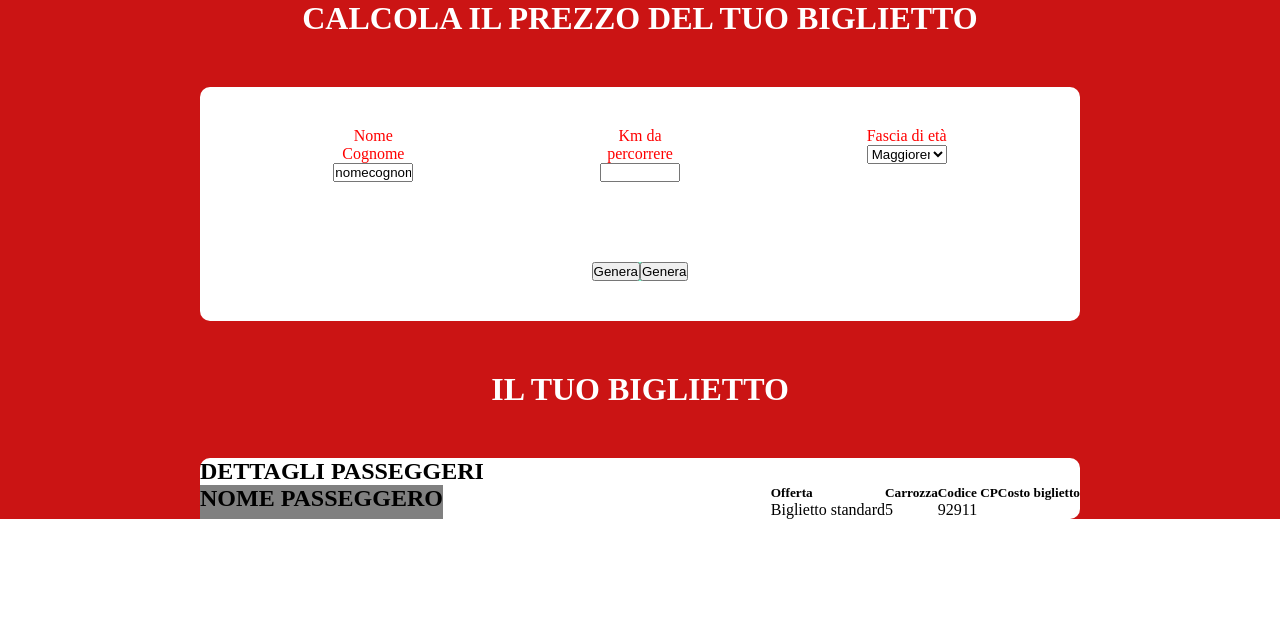
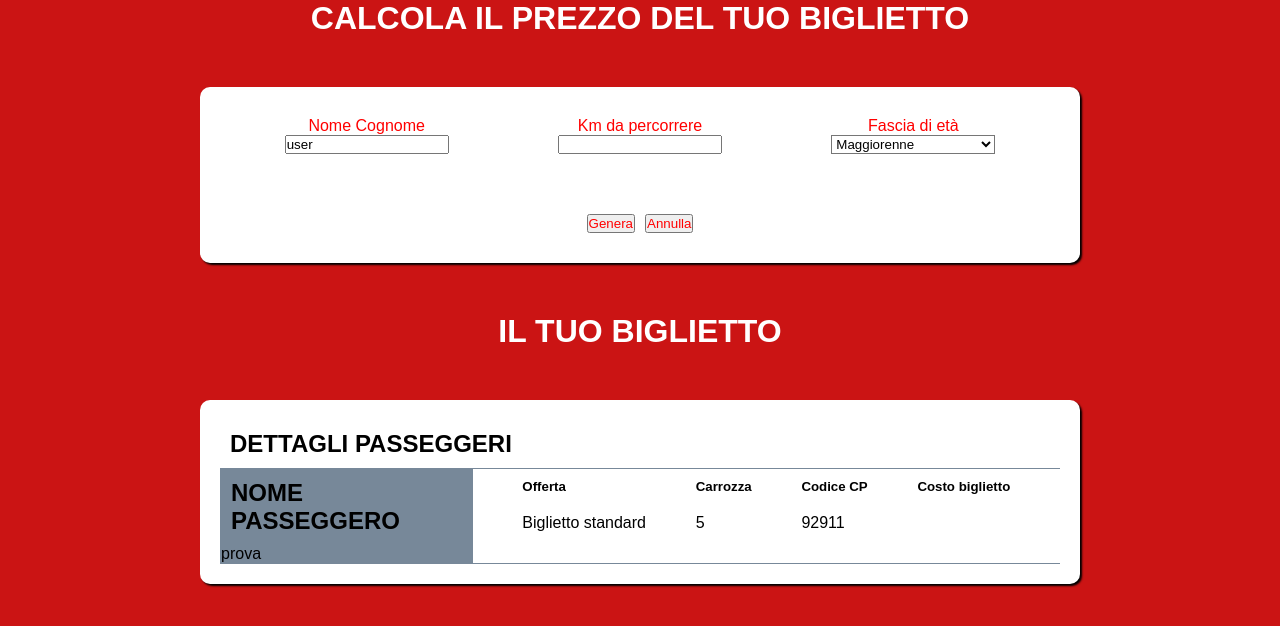
Before and after one commit to info-mic-info/js-biglietto-treno-form, a plain HTML site: page index.html in a window 1280 px wide. Drawn offline with Linux system fonts and the light colour scheme.

Commit message:
Complete

```diff
--- a/css/style.css
+++ b/css/style.css
@@ -2,12 +2,22 @@
     padding: 0;
     margin: 0;
     box-sizing: border-box;
+    font-family: Arial, Helvetica, sans-serif;
     /* border: solid 1px black; */
 }
 
-header{
+body{
     background-color: rgb(203, 20, 20);
 
+}
+
+#eta{
+    background-color: white;
+}
+
+button{
+    color: red;
+    margin: 0 5px;
 }
 
 h1{
@@ -18,6 +28,8 @@ h1{
 .row{
     display: flex;
     justify-content: space-around;
+    width: 100%;
+    padding: 30px;
 
 }
 
@@ -25,14 +37,11 @@ h1{
     background-color: white;
     border-radius: 10px;
     margin: 50px 200px;
+    box-shadow: 2px 2px 2px;
 }
 
-.row {
-    width: 100%;
-    padding: 40px;
-}
 .col-30{
-    width: 10%;
+    width: 20%;
 }
 .content{
     display: flex;
@@ -45,36 +54,55 @@ h1{
 }
 
 .buttons {
-    background-color: aquamarine;
     width: 100%;
     display: flex;
     justify-content: center;
+    padding: 0 5px;
 }
 
-.info {
-    width: 100%;
-}
 
 ul{
+    width: 100%;
     list-style-type: none;
     display: flex;
-
-
+    justify-content: space-evenly;
 }
 
 li{
     display: flex;
     flex-direction: column;
 
+}
 
+.info{
+    padding: 20px;
 }
 
 .content-info{
     display: flex;
-    justify-content: space-between;
-
+    border: solid 1px lightslategray ;
+    border-right: none;
 }
 
+
 .name-passenger{
-    background-color: grey;
+    width: 30%;
+    background-color: lightslategray;
 }
+
+.items {
+    width: 70%;
+    display: flex;
+}
+
+/* .pad-10px{
+    padding: 10px 0;
+} */
+
+li p,h5{
+    padding: 10px 0;
+}
+
+.info h2{
+    padding: 10px;
+}
--- a/index.html
+++ b/index.html
@@ -18,7 +18,7 @@
                 <div class="col-30">
                     <div class="content">
                         <p>Nome Cognome</p>
-                        <input type="text" id="nome" value="nomecognome">
+                        <input type="text" id="user" value="user">
                     </div>
 
                 </div>
@@ -52,7 +52,7 @@
                 <div class="col-30">
                     <div class="buttons">
                         <button id="genera">Genera</button>
-                        <button id="genera">Genera</button>
+                        <button id="Annulla">Annulla</button>
 
                     </div>
 
@@ -68,16 +68,17 @@
         <h1>IL TUO BIGLIETTO</h1>
 
         <section class="first-box">
+            <div class="info">
                 <h2>DETTAGLI PASSEGGERI</h2>
-            <div class="info">
                 <div class="content-info">
                     <div class="name-passenger">
                         <h2>NOME PASSEGGERO</h2>
+                        <p id="username">prova</p>
                     </div>
-
+                    <div class="items">
                         <ul>
                             <li>
-                            <h5>Offerta</h5>
+                                <h5 >Offerta</h5>
                                 <p>Biglietto standard</p>
                             </li>
                             <li>
@@ -93,6 +94,7 @@
                                 <p id="price"></p>
                             </li>
                         </ul>
+                    </div>
                 </div>
 
             </div>
--- a/js/script.js
+++ b/js/script.js
@@ -20,13 +20,14 @@ bottone.addEventListener("click", function () {
 
     let eta = document.getElementById('eta').value
     let km = document.getElementById('km').value
+    let user = document.getElementById('user').value
 
-    console.log('click', eta, km)
+
+    console.log('click', eta, km, user)
 
     let price_tot = (km * 0.21)
     let price_final
 
-    let minorenne
 
 
 
@@ -48,6 +49,9 @@ bottone.addEventListener("click", function () {
 
     console.log(price_final)
 
-    document.getElementById("price").innerHTML = price_final;
+    document.getElementById("price").innerHTML = price_final +"€";
+
+    document.getElementById("username").innerHTML = user ;
+
 
 })
```
Lines whose indentation alone changed are shown as unchanged.
